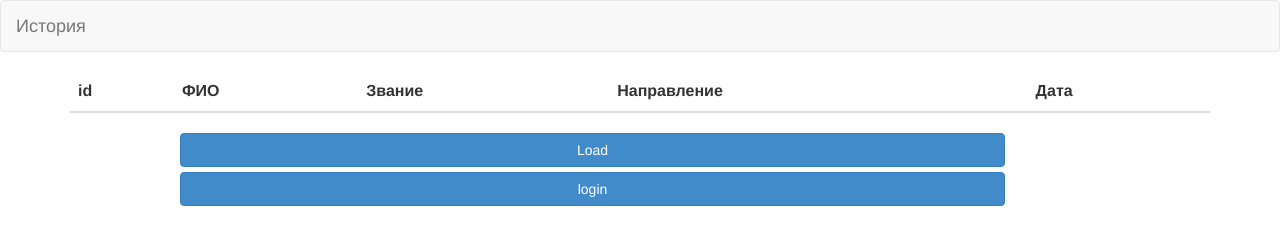
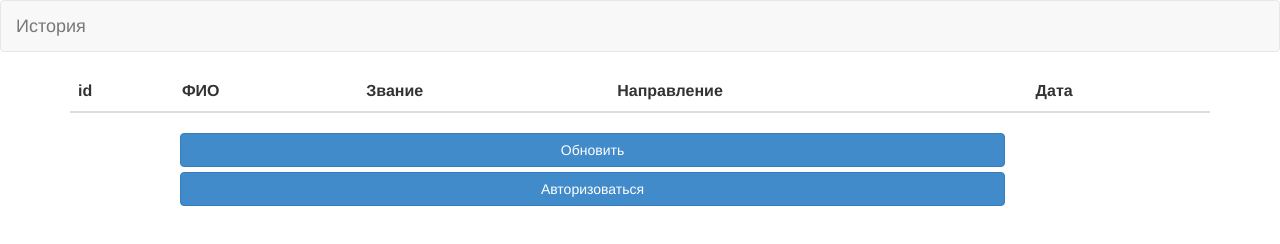
Before and after one commit to Biorn58/2, a plain HTML site: page index.html in a window 1280 px wide. Drawn offline with nearby package versions, Linux system fonts and the light colour scheme.

Commit message:
Update index.html

```diff
--- a/index.html
+++ b/index.html
@@ -127,8 +127,8 @@
                 </tbody>
             </table>
             <div class="col-sm-9 col-sm-offset-1">
-                <button class="btn btn-primary btn-block" onclick="load_requests()">Load</button>
-                <button class="btn btn-primary btn-block" onclick="login()">login</button>
+                <button class="btn btn-primary btn-block" onclick="load_requests()">Обновить</button>
+                <button class="btn btn-primary btn-block" onclick="login()">Авторизоваться</button>
             </div>
         </div>
     </div>
```
